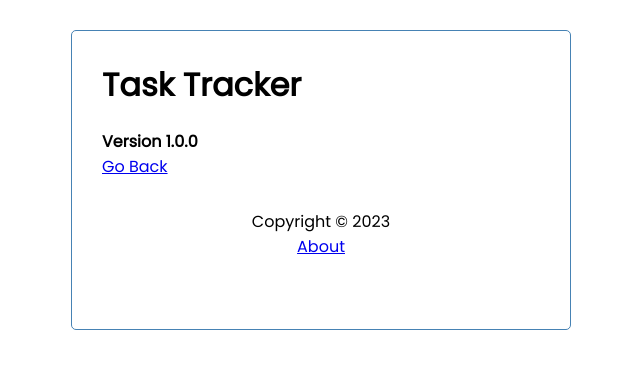
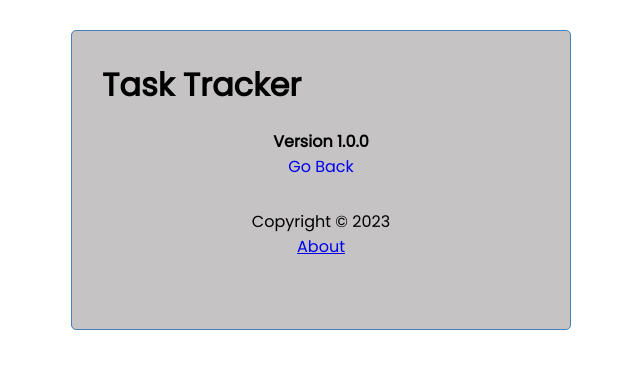
Before and after one commit to kubidogan/React-Task-Tracker, a React (Create React App) app: page /about in a window 1280 px wide. Shown: the top 368 px of the page, without its empty margins (319-959 px from the left). Built offline with nearby package versions, Linux system fonts and the light colour scheme; data requests are answered from the project's data file.

Commit message:
added styling to about page back button

```diff
--- a/src/components/About.js
+++ b/src/components/About.js
@@ -1,7 +1,7 @@
 import {Link} from 'react-router-dom'
 const About = () => {
   return (
-    <div>
+    <div className='about'>
       <h4>Version 1.0.0</h4>
       <Link to='/'>Go Back</Link>
     </div>
--- a/src/index.css
+++ b/src/index.css
@@ -18,6 +18,7 @@ body {
   border: 1px solid steelblue;
   padding: 30px;
   border-radius: 5px;
+  background-color: #c5c3c3;
 }
 
 .header {
@@ -110,3 +111,13 @@ footer {
   margin-top: 30px;
   text-align: center;
 }
+
+.about {
+  display: flex;
+  align-items: center;
+  flex-direction: column;
+}
+
+.about a {
+  text-decoration: none;
+}
```
